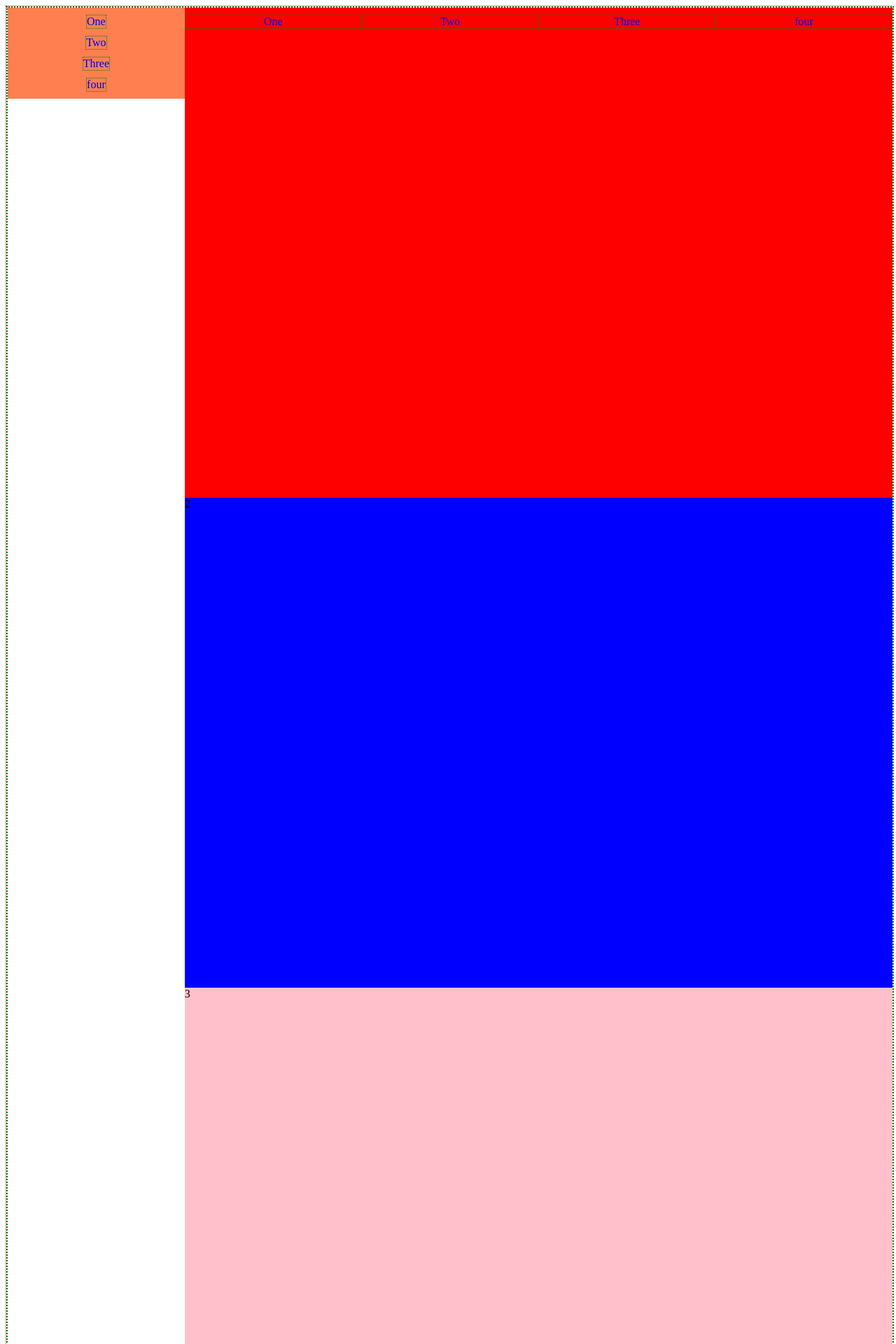
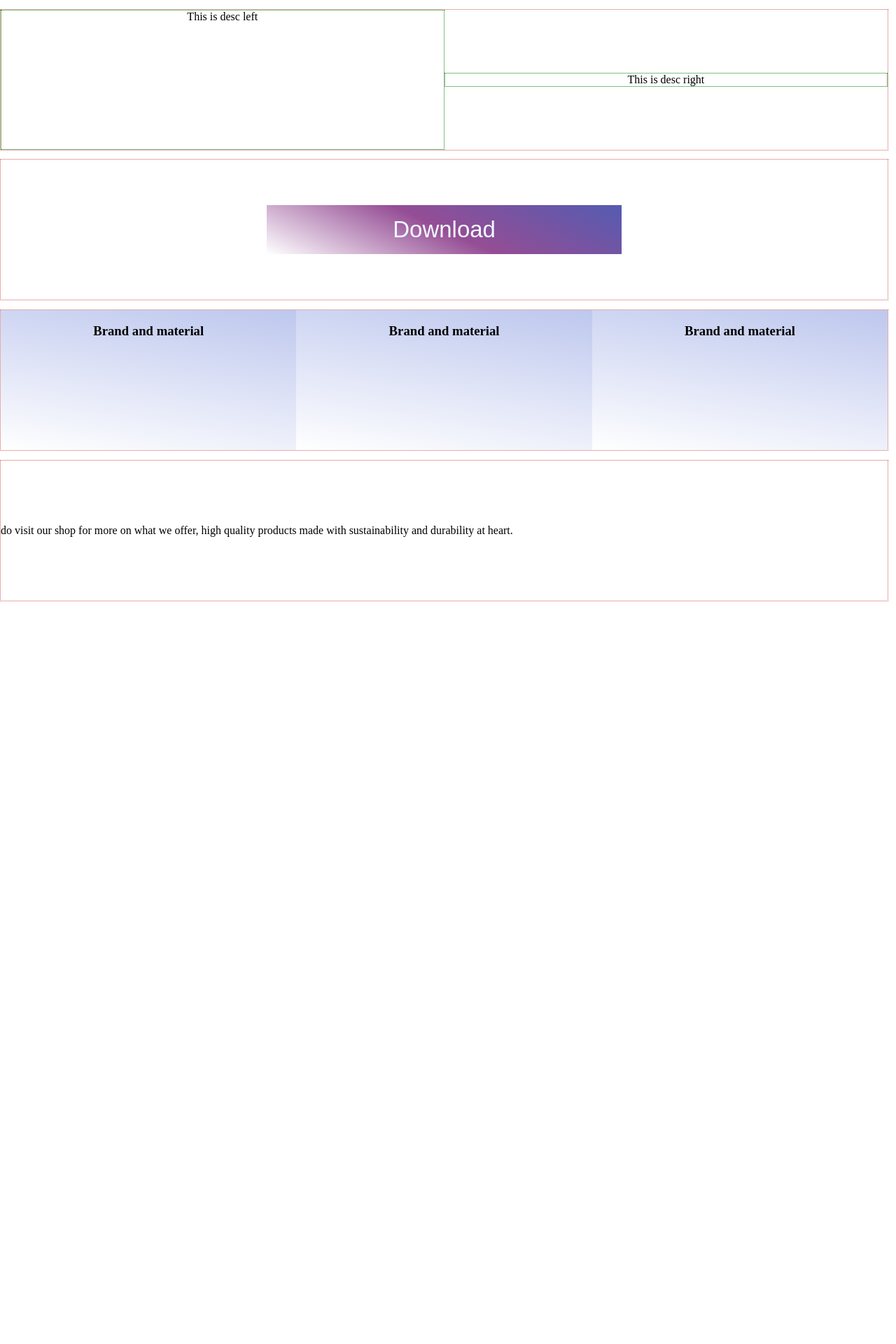
Before and after one commit to codewithwest/weSkate_SPA, a PHP site: page /static/views/home.html in a window 1280 px wide. Shown: the top 1920 px of the page at 70% size. After the commit the page ends 859 px from the top, so only its background shows below. Run offline with PHP 8.4, Linux system fonts and the light colour scheme.

Commit message:
home and shop

```diff
--- a/frontend/static/css/home.css
+++ b/frontend/static/css/home.css
@@ -1,81 +1,61 @@
+body{
+    margin: 0 0;
+}
+.home-container{
+    height: 100%;
+    width: 100%;
 
-.home-body-container{
+}
+.home-container .home-rows{
+    width:99%;
+    height: 100%;
 
-    width:100%;
-    height: 100%;
-    border: 1px dotted red;
+
 }
-.home-body-container .body-container{
-   display: flex;
-    width:100%;
-    height: 100%;
-    border: 2px dotted green;
-}
-.home-body-container .body-container .columns{
+
+#homerows{
     display: flex;
     width: 100%;
-    height: 100%;
+    height: 25%;
+    border: 1px dotted indianred;
+    text-align: center;
+    margin: 1% 0;
+}
+
+.home-container .home-rows .home-row1-2-aligner {
+    width: 100%;
+    display: flex;
+}
+.home-container .home-rows .home-row1-2-aligner .home-download{
+    color: aliceblue;
+    font-size: 33px;
+    background: linear-gradient(25deg,transparent, rgba(122,33,122, 0.8), rgba(11,22,145, 0.7));
+   border: none;
+    height: 35%;
+   width: 40%;
+    margin: auto auto;
+}
+
+.home-container .home-rows .home-row1-2-aligner #row1-desc{
+    border: 1px dotted green;
+    width: 50%;
+    display: inline-block;
+}
+.home-container .home-rows .home-row1-2-aligner .descright{
+    margin: auto 0;
+}
+
+#row-pics{
+    background: linear-gradient(9deg, transparent, rgba(125, 144, 221, 0.5));
+    width: calc(100%/3);
+    display: inline-block;
 }
 
 
-
-.columns .nav-column{
-
-   position: sticky;
-    top: 0;
-    align-content: center;
-    justify-items: center;
-    width: 20%;
-    background: coral;
-   height: 100%;
-
+.home-container .home-rows .home-row1-2-aligner .motor{
+    margin: auto auto;
 }
 
-li{
-
-    height: 25%;
-    margin: 10px 0;
-    text-align: center;
-    list-style: none;
-    border: 1px dotted green;
+.home-container .home-rows .home-row4 .remarks{
+    margin: auto 0;
 }
-li a{
-    text-decoration: none;
-}
-.columns .display-column{
-    width: 80%;
-    background: green;
-    height: 100%;
-}
-
-.section-defined{
-
-    width: 100%;
-    height: 100%;
-    background-color: yellow;
-}
-#section1{
-    background: red;
-    height: 700px;
-}
-
-.in-link{
-    display: flex;
-    width: 100%;
-}
-.in-link li{
-    width:25%;
-    height: 30%;
-}
-#section2{
-    background: blue;
-    height: 700px;
-}
-#section3{
-    background: pink;
-    height: 700px;
-}
-#section4{
-    background: black;
-    height: 700px;
-}
--- a/frontend/static/views/home.html
+++ b/frontend/static/views/home.html
@@ -1,47 +1,44 @@
+<link rel="stylesheet" href="../css/home.css">
 
-<!DOCTYPE html>
-<html lang="en">
-<head>
-    <meta charset="UTF-8">
-    <meta http-equiv="X-UA-Compatible" content="IE=edge">
-    <meta name="viewport" content="width=device-width, initial-scale=1.0">
-    <title>Document</title>
-<link rel="stylesheet" href="../css/home.css">
-</head>
-<body>
-    <div class="home-body-container">
-        <div class="body-container">
-            <div class="columns">
-                <div class="nav-column" id="column-alignment">
+<div class="home-container">
+    <div class="home-rows">
+        <div id="homerows" class="home-row1">
+            <div class="home-row1-2-aligner">
+                <div id="row1-desc" class="descleft">This is desc left</div>
+                <div id="row1-desc" class="descright">This is desc right</div>
 
+            </div>
+        </div>
+        <div id="homerows" class="home-row2">
+            <div class="home-row1-2-aligner">
+            <button type="submit" value="" class="home-download">Download</button>
 
-                    <li><a href="#section1">One</a></li>
-                    <li><a href="#section2">Two</a></li>
-                    <li><a href="#section3">Three</a></li>
-                    <li><a href="#section4">four</a></li>
-
+            </div>
+        </div>
+        <div id="homerows" class="home-row3">
+            <div class="home-row1-2-aligner">
+                <div id="row-pics" class="row-pic-1">
+                    <h3>Brand and material</h3>
                 </div>
-                <div class="display-column" id="column-alignment">
-
-                    <div class="section-defined">
-                        <div class="sections" id="section1">
-                            <div class="in-link">
-                                <li><a href="#section1">One</a></li>
-                                <li><a href="#section2">Two</a></li>
-                                <li><a href="#section3">Three</a></li>
-                                <li><a href="#section4">four</a></li>
-                            </div>
-                        </div>
-                        <div class="sections" id="section2">2</div>
-                        <div class="sections" id="section3">3</div>
-                        <div class="sections" id="section4">4</div>
-                    </div>
+                <div id="row-pics" class="row-pic-2">
+                    <h3>Brand and material</h3>
+                </div>
+                <div id="row-pics" class="row-pic-2">
+                    <h3>Brand and material</h3>
                 </div>
 
             </div>
         </div>
+        <div id="homerows" class="home-row4">
+            <div class="remarks">
+                do visit our shop for more on
+                what we offer, high quality products
+                made with sustainability and durability
+                 at heart.
+            </div>
+
+        </div>
+
     </div>
 
-
-</body>
-</html>
+</div>
--- a/frontend/static/views/shop.php
+++ /dev/null
@@ -1 +0,0 @@
-<h1>shop</h1>
--- a/server.js
+++ b/server.js
@@ -9,4 +9,4 @@ app.get("/*", (req, res) => {
     res.sendFile(path.resolve(__dirname, "frontend", "index.html"));
 });
 
-app.listen(process.env.PORT || 3000, () => console.log("Server running..."));
+app.listen(process.env.PORT || 5000, () => console.log("Server running... on port 5000 \n http://localhost:5000"));
```
Also changed, not shown: frontend/static/css/shop.css (+96 -0 lines), frontend/static/views/shop.html (added, +47 -0 lines).
